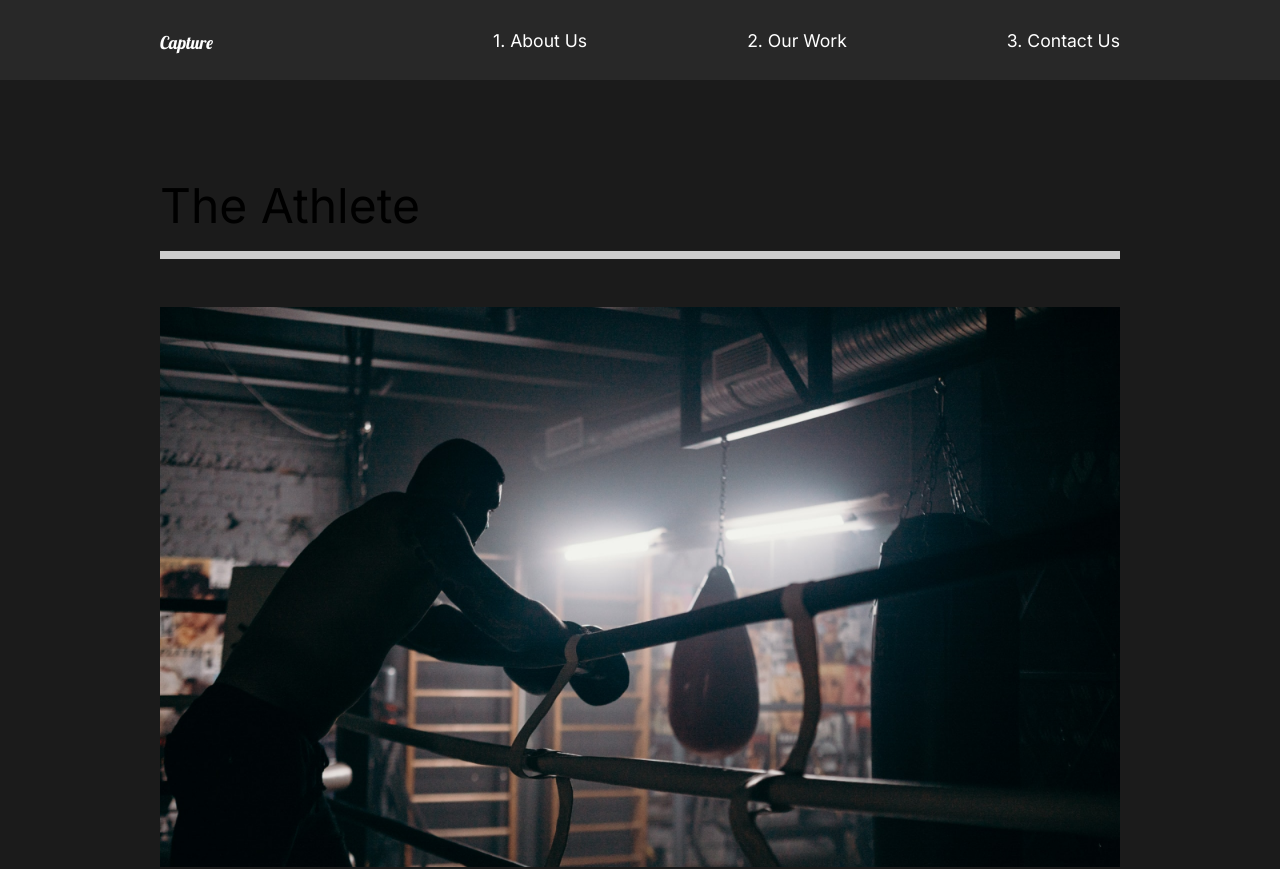
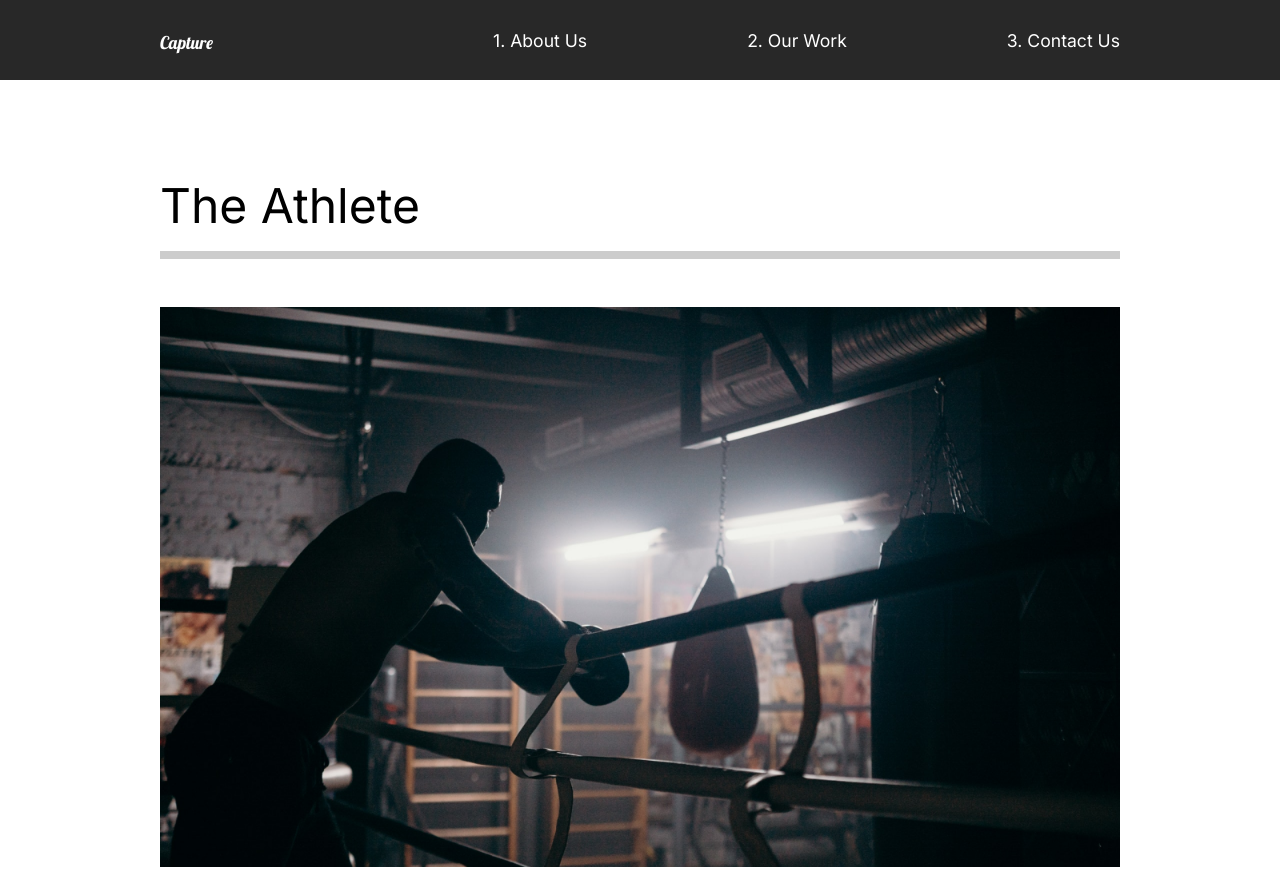
Before and after one commit to brettl1991/Capture-Portfolio, a React (Create React App) app: page /work in a window 1280 px wide. Shown: the top 869 px of the page. Built offline with nearby package versions, Linux system fonts and the light colour scheme.

Commit message:
Add background to ourwork and contact us pages

```diff
--- a/src/pages/ContactUs.js
+++ b/src/pages/ContactUs.js
@@ -9,6 +9,7 @@
       variants={pageAnimation}
       initial="hidden"
       animate="show"
+      style={{ background: "#fff" }}
     >
       <h1>Contuct Us</h1>
     </motion.div>
--- a/src/pages/OurWork.js
+++ b/src/pages/OurWork.js
@@ -12,7 +12,13 @@
 
 const OurWork = () => {
   return (
-    <Work exit="exit" variants={pageAnimation} initial="hidden" animate="show">
+    <Work
+      exit="exit"
+      variants={pageAnimation}
+      initial="hidden"
+      animate="show"
+      style={{ background: "#fff" }}
+    >
       <Movie>
         <h2>The Athlete</h2>
         <div className="line"></div>
```
